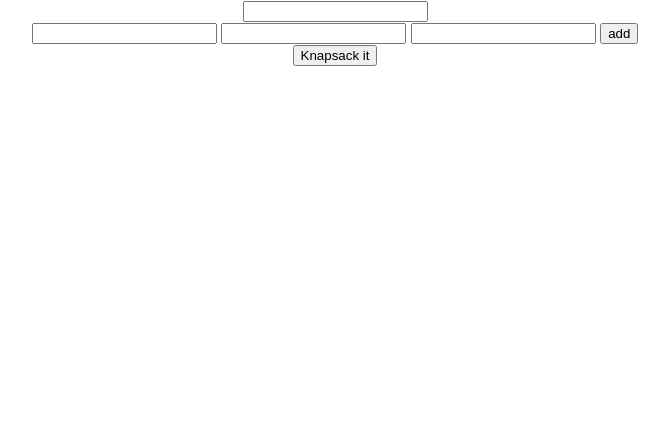
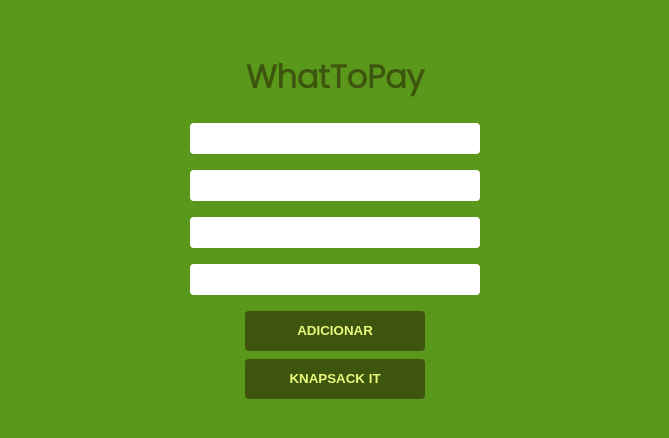
Before and after one commit to projeto-de-algoritmos/DP_WhatToPay, a React (Create React App) app: page / in a window 1280 px wide. Shown: the top 438 px of the page, without its empty margins (305-974 px from the left). Built offline with nearby package versions, Linux system fonts and the light colour scheme.

Commit message:
Estilizando todo o projeto
Co-authored-by:jps12
<jps12carvalho@gmail.com>

```diff
--- a/src/App.css
+++ b/src/App.css
@@ -1,11 +1,55 @@
 .App {
   text-align: center;
+  display: flex;
+  flex-direction: column;
+  align-items: center;
 }
 
-.Form{
-  margin: auto;
+.Form {
+  display: flex;
+  flex-direction: column;
+  max-width: 290px;
+  margin-top: 1rem;
+  align-self: center;
+  width: 290px;
+}
+
+.Form input + input {
+  margin-top: 1rem;
 }
 
 .List{
   margin: auto;
 }
+
+.item-container {
+  display: flex;
+  flex-direction: row;
+  margin: 0;
+  align-self: center;
+  justify-content: space-between;
+  align-items: center;
+  width: 290px;
+  background-color: #eaeaea;
+  border-radius: 6px;
+  padding: 1rem 2.5rem;
+  margin: 0.5rem 0;
+}
+
+.item-container button {
+  max-height: 40px;
+}
+
+#knap {
+  margin-top: 0.5rem;
+}
+
+#first-input {
+  width: 290px;
+  display: flex;
+}
+
+#first-input input {
+  width: 290px;
+  max-width: 290px;
+}
--- a/src/App.js
+++ b/src/App.js
@@ -92,14 +92,15 @@ class App extends Component {
   render(){
     return (
       <div className="App">
-        <div>
+        <h1>WhatToPay</h1>
+        <div id="first-input">
           <input type="text" onChange={(event) => this.setState({weight: event.target.value})}></input>
         </div>
         <div className="Form">
           <input type="text" onChange={(event) => {this.setState({task: {...this.state.task, name: event.target.value}})}}></input> {/* Inserir o nome da conta*/}
           <input type="text" onChange={(event) => {this.setState({task: {...this.state.task, value: event.target.value}})}}></input> {/*Inserir valor de benefício*/}
           <input type="text" onChange={(event) => {this.setState({task: {...this.state.task, cost: event.target.value}})}}></input> {/*Inserir custo da conta*/}
-          <input type="button" value="add" onClick={() => this.addNewTasks(this.state.task)}></input>
+          <input type="button" value="ADICIONAR" onClick={() => this.addNewTasks(this.state.task)}></input>
         </div>
           {this.state.task_list.map(({id, name}, index) => (
             <ListItem
@@ -108,7 +109,7 @@ class App extends Component {
               onDelete={() => this.deleteTask(index)}
             />
           ))}
-          <input type="button" onClick={() => this.knapsack()} value="Knapsack it"></input>
+          <input type="button" onClick={() => this.knapsack()} value="KNAPSACK IT" id="knap"></input>
           <h4>{this.state.message}</h4>
       </div>
     );
--- a/src/index.css
+++ b/src/index.css
@@ -1,10 +1,35 @@
+@import url('https://fonts.googleapis.com/css2?family=Poppins:wght@300&display=swap');
+
 body {
   margin: 0;
-  font-family: -apple-system, BlinkMacSystemFont, 'Segoe UI', 'Roboto', 'Oxygen',
-    'Ubuntu', 'Cantarell', 'Fira Sans', 'Droid Sans', 'Helvetica Neue',
-    sans-serif;
+  font-family: "Poppins", sans-serif;
   -webkit-font-smoothing: antialiased;
   -moz-osx-font-smoothing: grayscale;
+  background-color: #59981A;
+  padding: 2rem;
+  color: #3D550C;
+}
+
+input,
+button {
+  border-radius: 4px;
+  border: 0;
+  padding: 0.5rem 1rem;
+  outline: none!important;
+  font-weight: 500;
+  max-height: 40px;
+}
+
+input[type="button"],
+button {
+  background-color: #3D550C;
+  color: #ECF87F;
+  padding: 0.5rem 1rem;
+  font-weight: 700;
+  height: 40px;
+  max-height: 40px;
+  width: 180px;
+  margin: 0 auto;
 }
 
 code {
```
